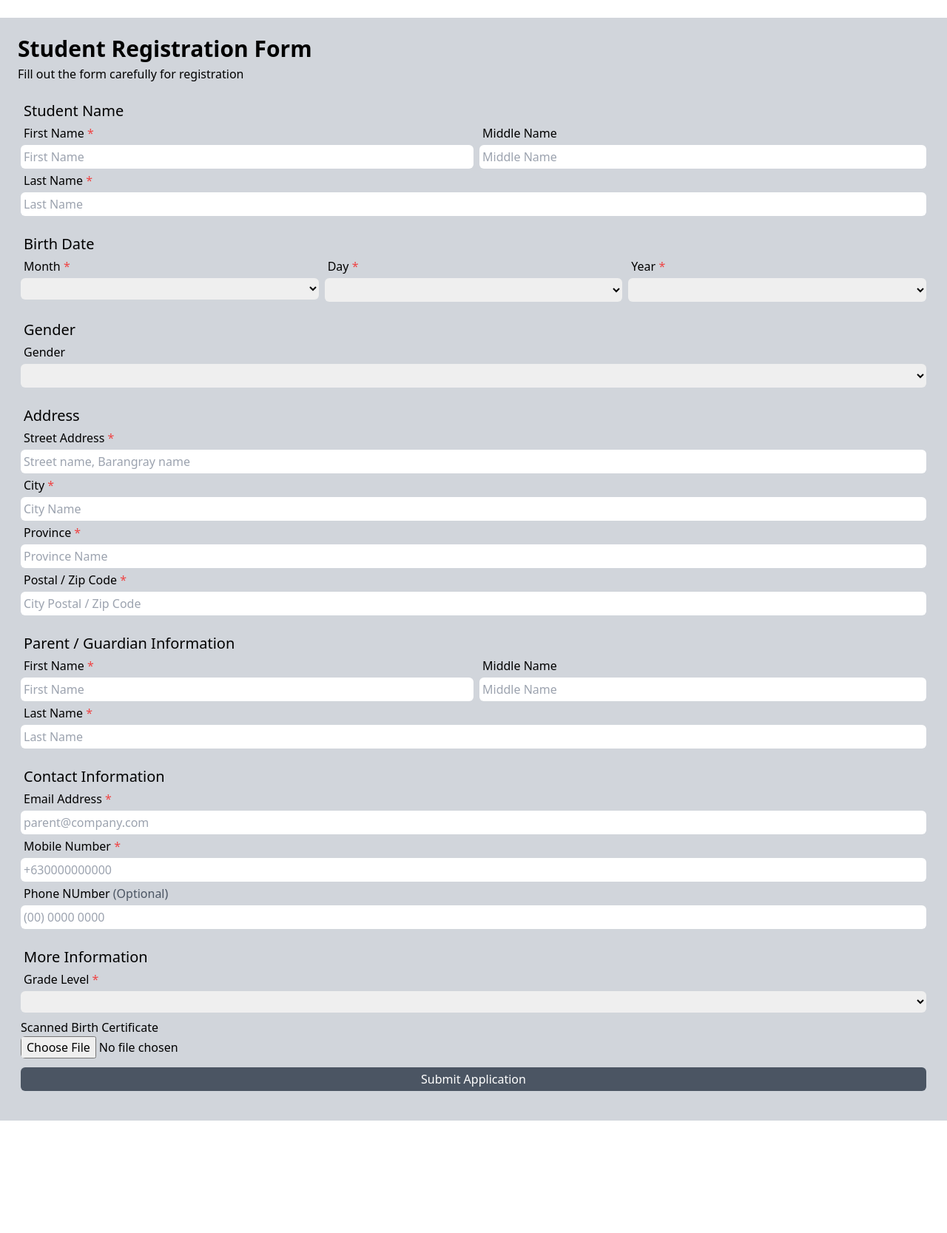
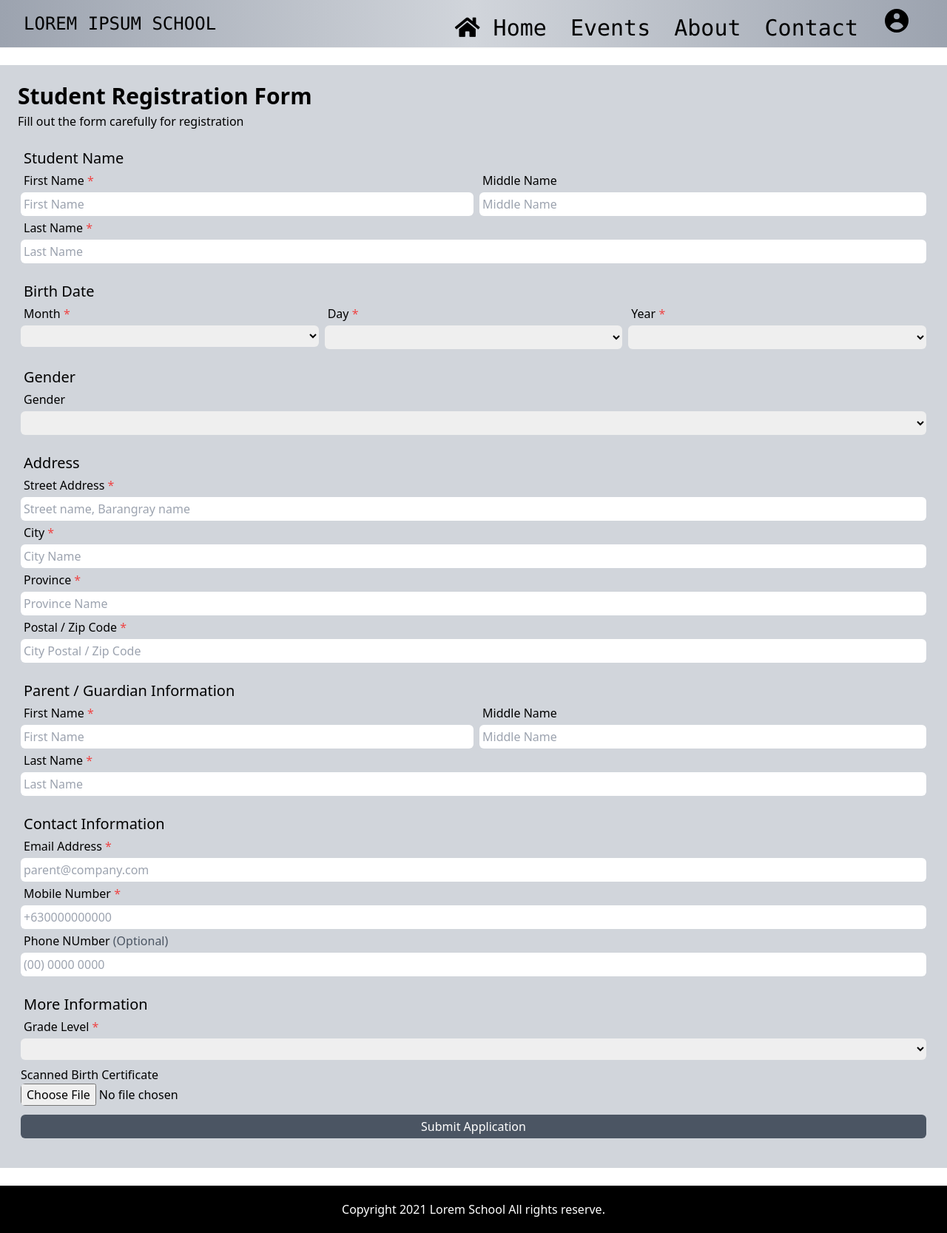
Before and after one commit to ecogalileo/react_school_system, a React (Create React App) app: page /RegistrationPage in a window 1280 px wide. Shown: the whole page at 74% size. Before the commit the page ends 1539 px from the top, so only its background shows below. Built offline with nearby package versions, Linux system fonts and the light colour scheme.

Commit message:
Modify Registration Page

```diff
--- a/src/components/features/RegistrationPage.js
+++ b/src/components/features/RegistrationPage.js
@@ -2,6 +2,8 @@
 import { Switch, Route } from "react-router-dom";
 import RegistrationForm from './RegistrationForm';
 import RegistrationOutput from "./RegistrationOutput";
+import HomeNavbar from '../HomeNavbar';
+import Footer from "../Footer";
 
 
 
@@ -9,9 +11,9 @@
 
     return (
         <>
+            <HomeNavbar />
             <RegistrationForm/>
-
-
+            <Footer />
         </>
 
     );
```
